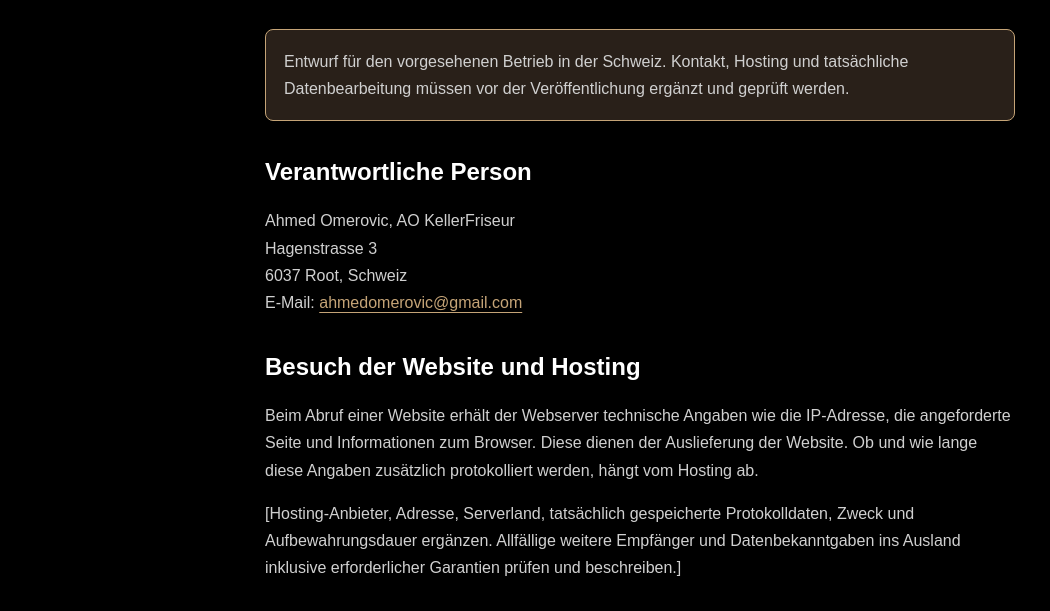
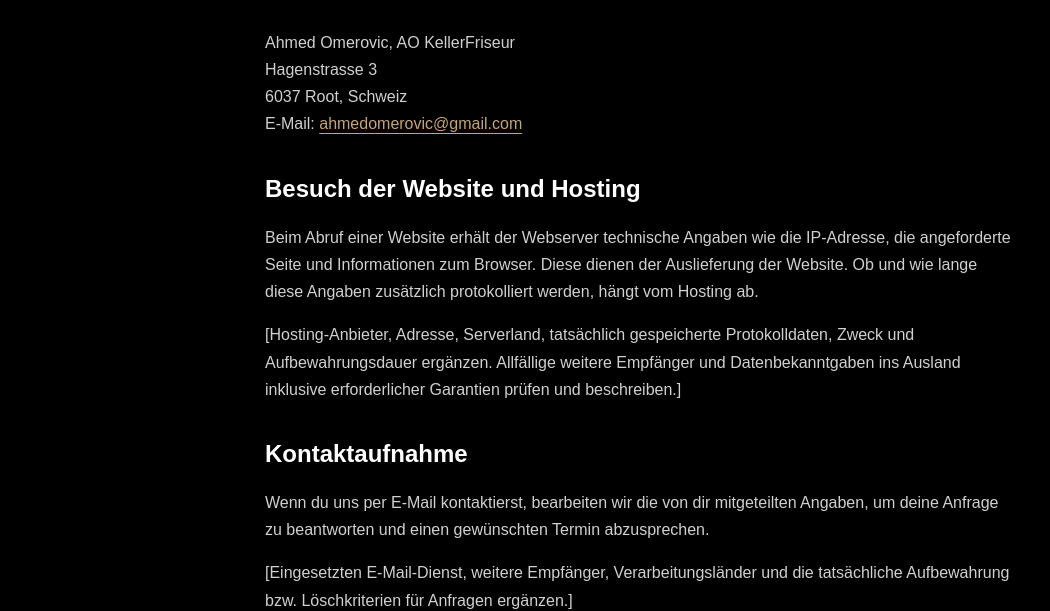
Before and after one commit to mexu010/Friseur_Website_Maksim_Leonel, a plain HTML site: page datenschutz.html in a window 1280 px wide. Shown: the part 196-807 px from the top of the page, without its empty margins (0-1050 px from the left). Drawn offline with Linux system fonts and the light colour scheme.

Commit message:
new update

```diff
--- a/datenschutz.html
+++ b/datenschutz.html
@@ -11,8 +11,7 @@
     <a class="zurueck-link" href="index.html">← Zurück zur Startseite</a>
     <main class="rechtliches">
         <h1>Datenschutzerklärung</h1>
-        <p class="entwurf-hinweis">Entwurf für den vorgesehenen Betrieb in der Schweiz. Kontakt, Hosting und tatsächliche Datenbearbeitung müssen vor der Veröffentlichung ergänzt und geprüft werden.</p>
-        <h2>Verantwortliche Person</h2>
+
         <p>Ahmed Omerovic, AO KellerFriseur<br>
         Hagenstrasse 3<br>
         6037 Root, Schweiz<br>
```
